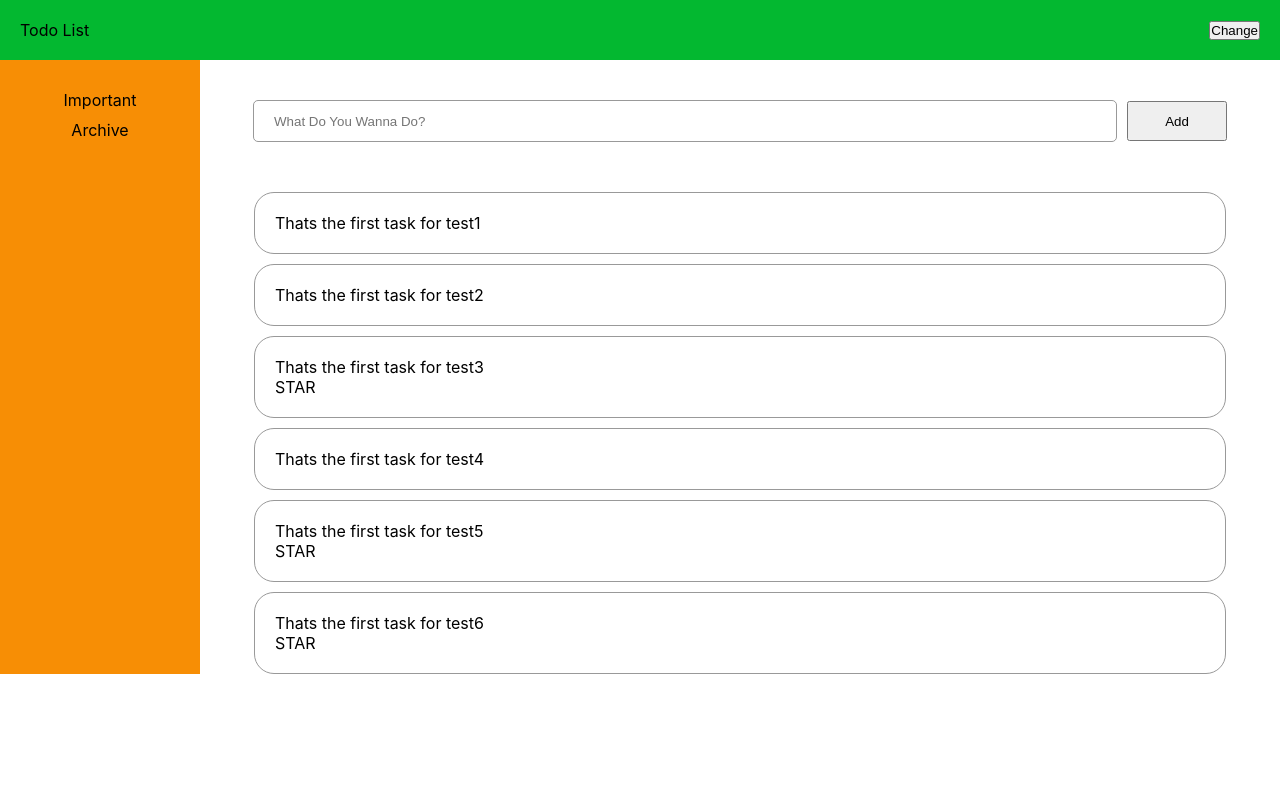
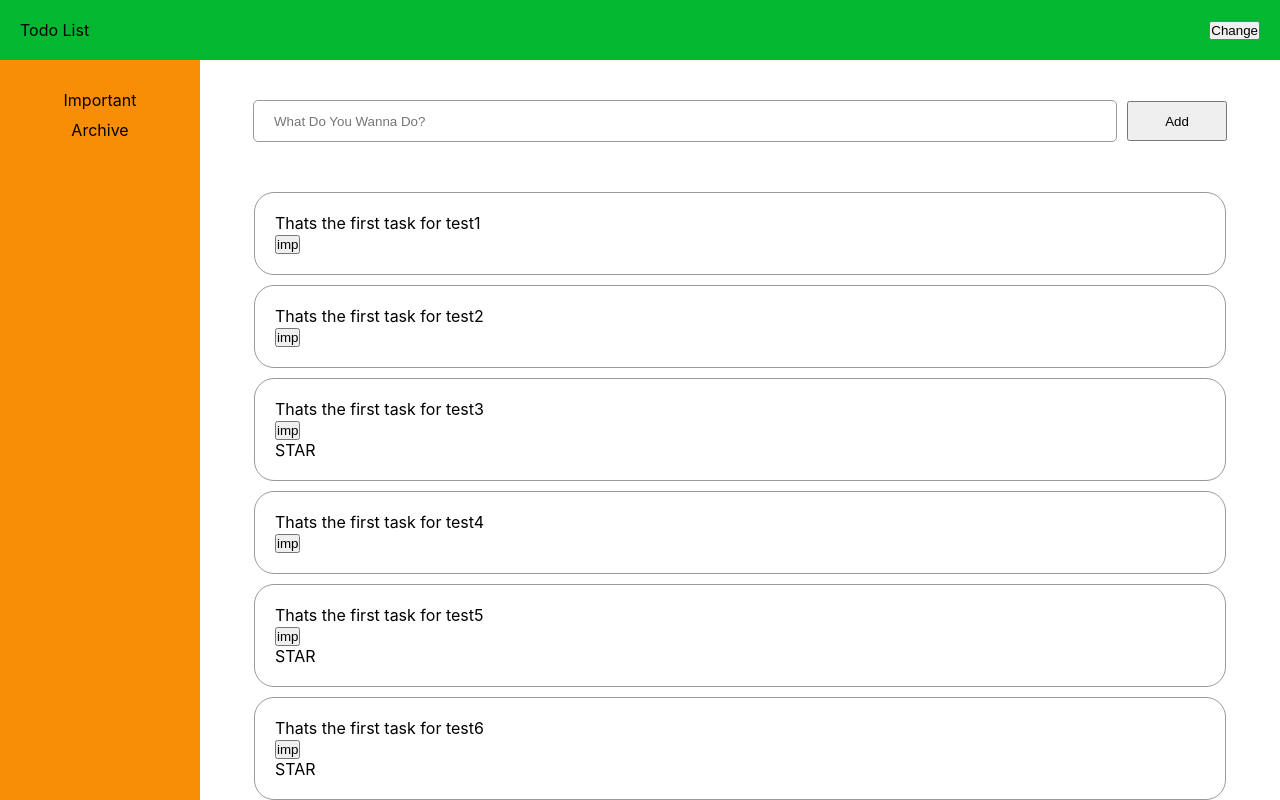
Before and after one commit to Kushbak/ReactTodoList, a React (Create React App) app: page / in a window 1280 px wide. Built offline with nearby package versions, Linux system fonts and the light colour scheme.

Commit message:
added not completely ready function for adding task to important

```diff
--- a/src/components/Main/TasksList/TasksList.jsx
+++ b/src/components/Main/TasksList/TasksList.jsx
@@ -2,14 +2,20 @@ import React from 'react';
 import styles from './TasksList.module.css';
 
 const TasksList = (props) => {
+    let doImp = (e) => {
+        props.addToImportant()
+        console.log(e)
+    }
     return(
         <div className={styles.tasksListBlock}>
             {
-                props.tasks.map(t => <div className={styles.task} key={t.id}>
-                        <p className={styles.task__descr}>{t.descr}</p>
-                        {t.isImportant && <p>STAR</p>}
+                props.tasks.map(t => (
+                    <div className={styles.task} key={t.id}>
+                            <p className={styles.task__descr}>{t.descr}</p>
+                            <button className={styles.doImp} onClick={ doImp }>imp</button>
+                            {t.isImportant && <p>STAR</p>}
                     </div>
-                )
+                ))
             }
         </div>
     )
```
